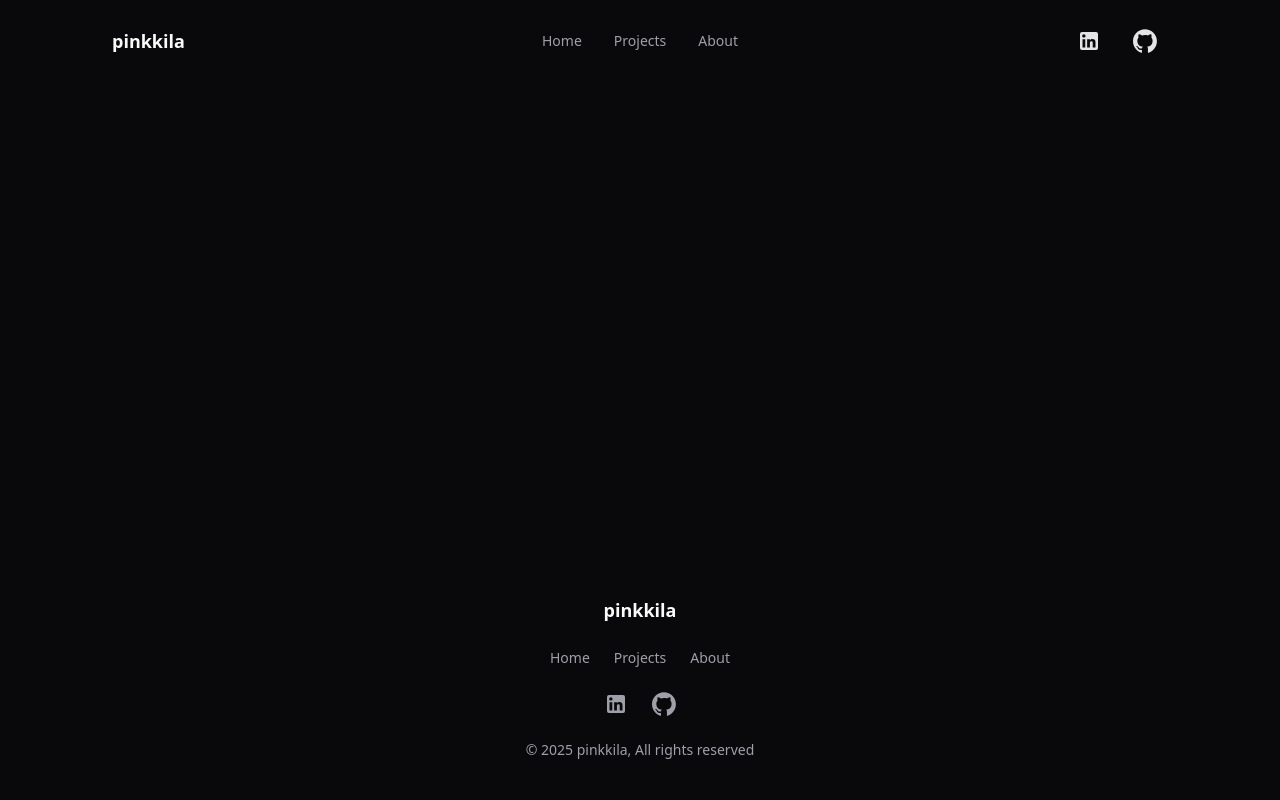
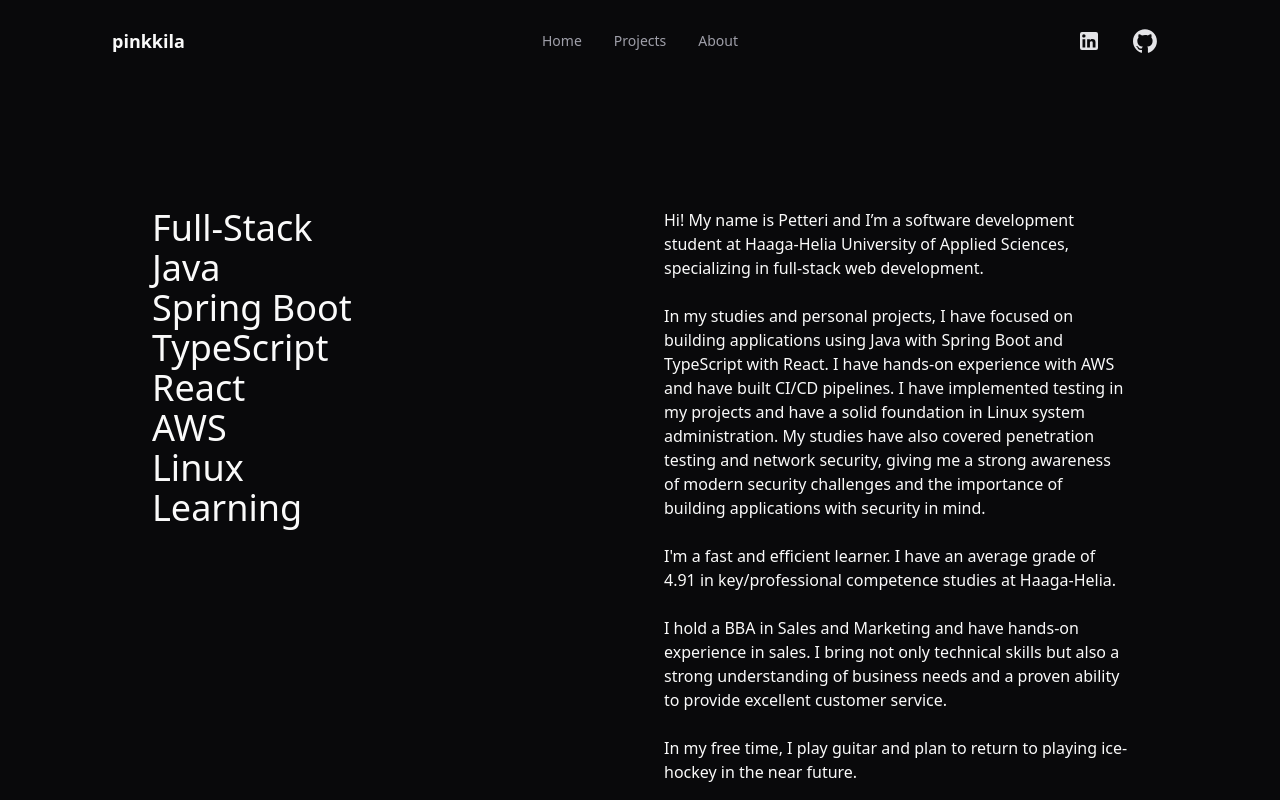
Before and after one commit to pinkkila/pinkkila-website, a React (Vite) app: page /about in a window 1280 px wide. Shown: the top 800 px of the page. Built offline with nearby package versions, Linux system fonts and the light colour scheme.

Commit message:
add about text

```diff
--- a/src/components/About.tsx
+++ b/src/components/About.tsx
@@ -1,6 +1,54 @@
-
 export default function About() {
   return (
-    <div></div>
+    <main className="pt-20 sm:px-10">
+      <section className="py-16 md:py-32">
+        <div className="mx-auto max-w-5xl px-6">
+          <div className="grid gap-6 md:grid-cols-2 md:gap-12">
+            <div>
+              <h2 className="text-4xl font-medium">Full-Stack</h2>
+              <h2 className="text-4xl font-medium">Java</h2>
+              <h2 className="text-4xl font-medium">Spring Boot</h2>
+              <h2 className="text-4xl font-medium">TypeScript</h2>
+              <h2 className="text-4xl font-medium">React</h2>
+              <h2 className="text-4xl font-medium">AWS</h2>
+              <h2 className="text-4xl font-medium">Linux</h2>
+              <h2 className="text-4xl font-medium">Learning</h2>
+            </div>
+
+            <div className="space-y-6">
+              <p>
+                Hi! My name is Petteri and I’m a software development student at
+                Haaga-Helia University of Applied Sciences, specializing in
+                full-stack web development.
+              </p>
+              <p>
+                In my studies and personal projects, I have focused on building
+                applications using Java with Spring Boot and TypeScript with
+                React. I have hands-on experience with AWS and have built CI/CD
+                pipelines. I have implemented testing in my projects and have a
+                solid foundation in Linux system administration. My studies have
+                also covered penetration testing and network security, giving
+                me a strong awareness of modern security challenges and the
+                importance of building applications with security in mind.
+              </p>
+              <p>
+                I'm a fast and efficient learner. I have an average grade of
+                4.91 in key/professional competence studies at Haaga-Helia.
+              </p>
+              <p>
+                I hold a BBA in Sales and Marketing and have hands-on experience
+                in sales. I bring not only technical skills but also a strong
+                understanding of business needs and a proven ability to provide
+                excellent customer service.
+              </p>
+              <p>
+                In my free time, I play guitar and plan to return to playing
+                ice-hockey in the near future.
+              </p>
+            </div>
+          </div>
+        </div>
+      </section>
+    </main>
   );
 }
--- a/src/components/Projects.tsx
+++ b/src/components/Projects.tsx
@@ -97,6 +97,7 @@ export default function Projects() {
             "Resource Server",
             "REST API",
             "PostgreSQL",
+            "RabbitMQ"
           ]}
           carouselImages={[
             {
```
